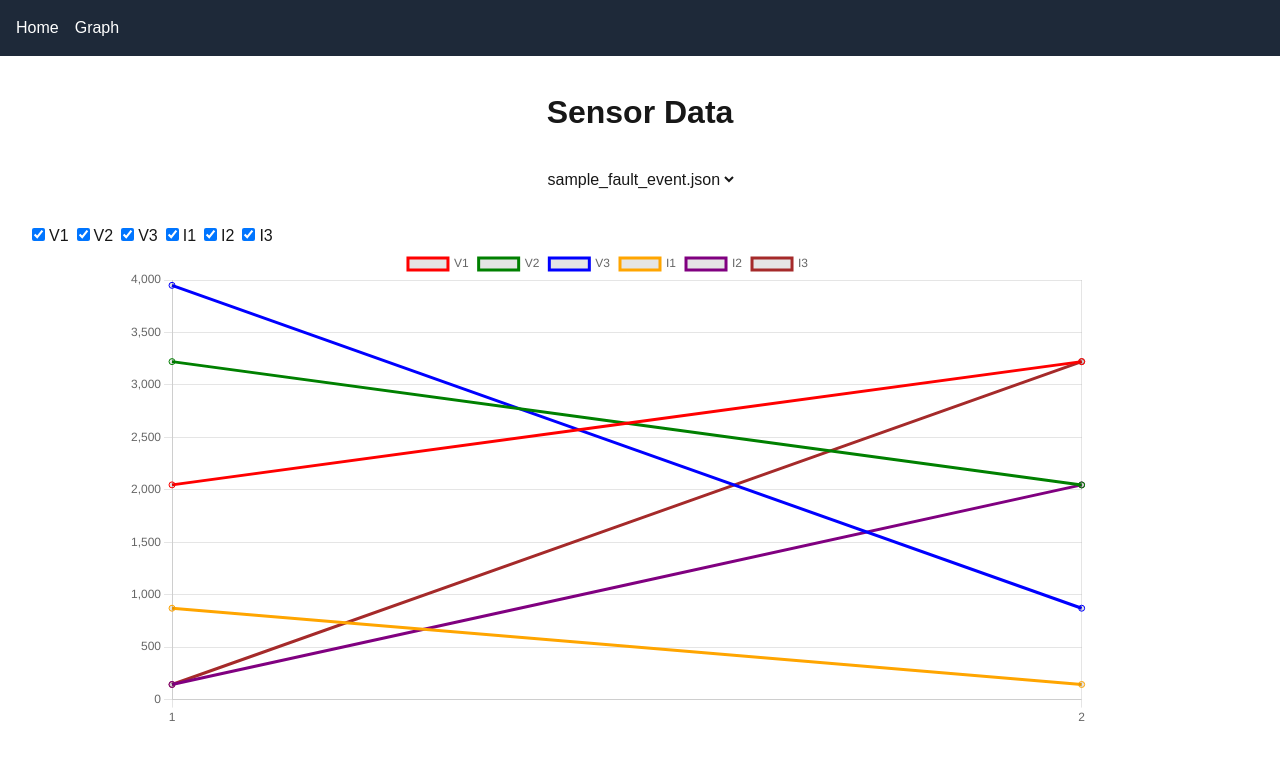
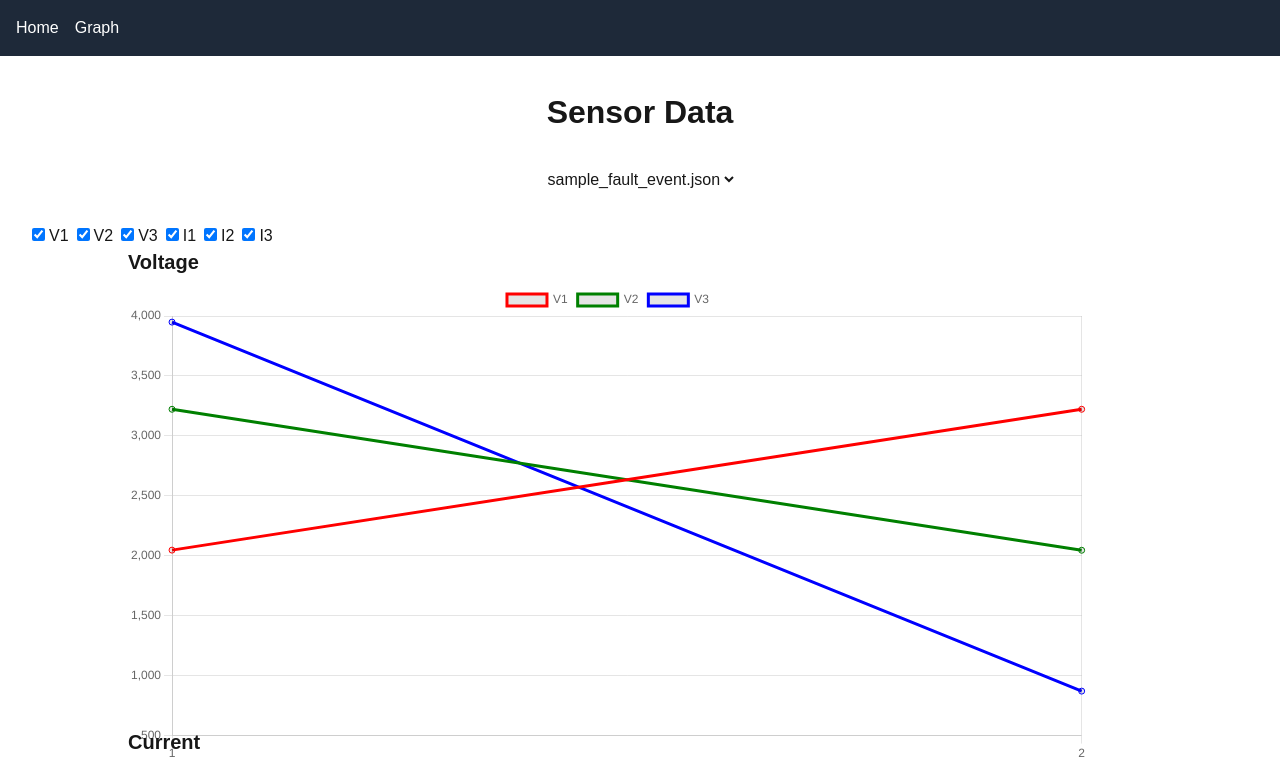
Before and after one commit to patthananb/dfr, a Next.js app: page /graph in a window 1280 px wide. Shown: the top 770 px of the page. Built offline with nearby package versions, Linux system fonts and the light colour scheme.

Commit message:
feat: separate voltage and current graphs

```diff
--- a/src/app/graph/page.js
+++ b/src/app/graph/page.js
@@ -24,7 +24,8 @@ ChartJS.register(
 );
 
 const GraphPage = () => {
-  const [chartData, setChartData] = useState(null);
+  const [voltageChart, setVoltageChart] = useState(null);
+  const [currentChart, setCurrentChart] = useState(null);
   const [filenames, setFilenames] = useState([]);
   const [selectedFile, setSelectedFile] = useState('');
   const [dataPoints, setDataPoints] = useState([]);
@@ -123,22 +124,30 @@ const GraphPage = () => {
 
   useEffect(() => {
     if (dataPoints.length === 0) {
-      setChartData(null);
+      setVoltageChart(null);
+      setCurrentChart(null);
       return;
     }
+
     const labels = dataPoints.map(d => d.n);
-    const chartJsData = {
+
+    setVoltageChart({
       labels,
       datasets: [
         { label: 'V1', data: dataPoints.map(d => d.V1), borderColor: 'red', tension: 0.1, hidden: !visible.V1 },
         { label: 'V2', data: dataPoints.map(d => d.V2), borderColor: 'green', tension: 0.1, hidden: !visible.V2 },
         { label: 'V3', data: dataPoints.map(d => d.V3), borderColor: 'blue', tension: 0.1, hidden: !visible.V3 },
+      ],
+    });
+
+    setCurrentChart({
+      labels,
+      datasets: [
         { label: 'I1', data: dataPoints.map(d => d.I1), borderColor: 'orange', tension: 0.1, hidden: !visible.I1 },
         { label: 'I2', data: dataPoints.map(d => d.I2), borderColor: 'purple', tension: 0.1, hidden: !visible.I2 },
         { label: 'I3', data: dataPoints.map(d => d.I3), borderColor: 'brown', tension: 0.1, hidden: !visible.I3 },
       ],
-    };
-    setChartData(chartJsData);
+    });
   }, [dataPoints, visible]);
 
   return (
@@ -165,10 +174,17 @@ const GraphPage = () => {
           </label>
         ))}
       </div>
-      {chartData ? (
-        <div className="chart-container">
-          <Line data={chartData} />
-        </div>
+      {voltageChart && currentChart ? (
+        <>
+          <div className="chart-container">
+            <h2 className="text-xl font-semibold mb-2">Voltage</h2>
+            <Line data={voltageChart} />
+          </div>
+          <div className="chart-container mt-8">
+            <h2 className="text-xl font-semibold mb-2">Current</h2>
+            <Line data={currentChart} />
+          </div>
+        </>
       ) : (
         <p>Loading data...</p>
       )}
```
Also changed, not shown: 1 other file (tests, documents, lock files or other folders).
